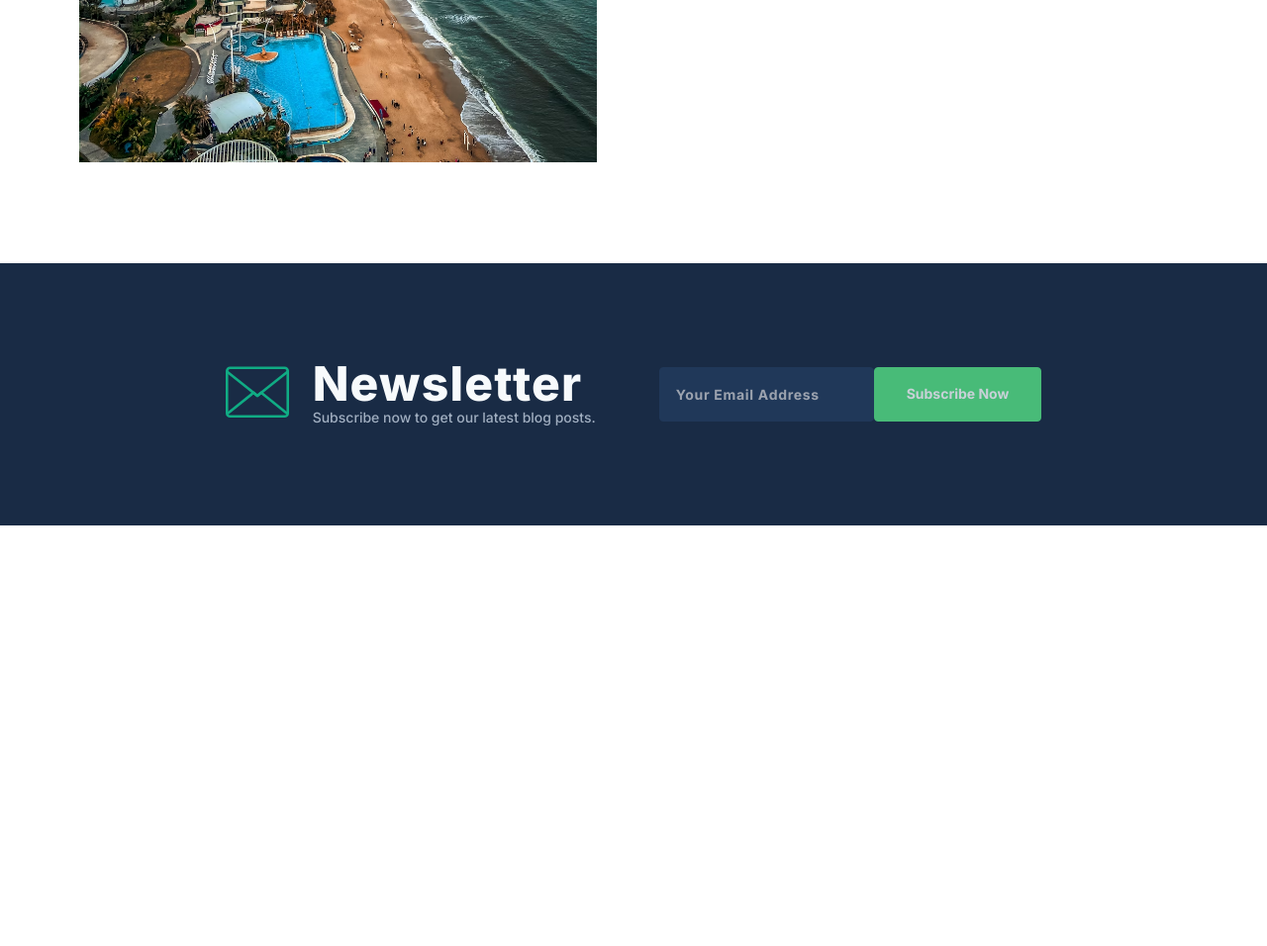
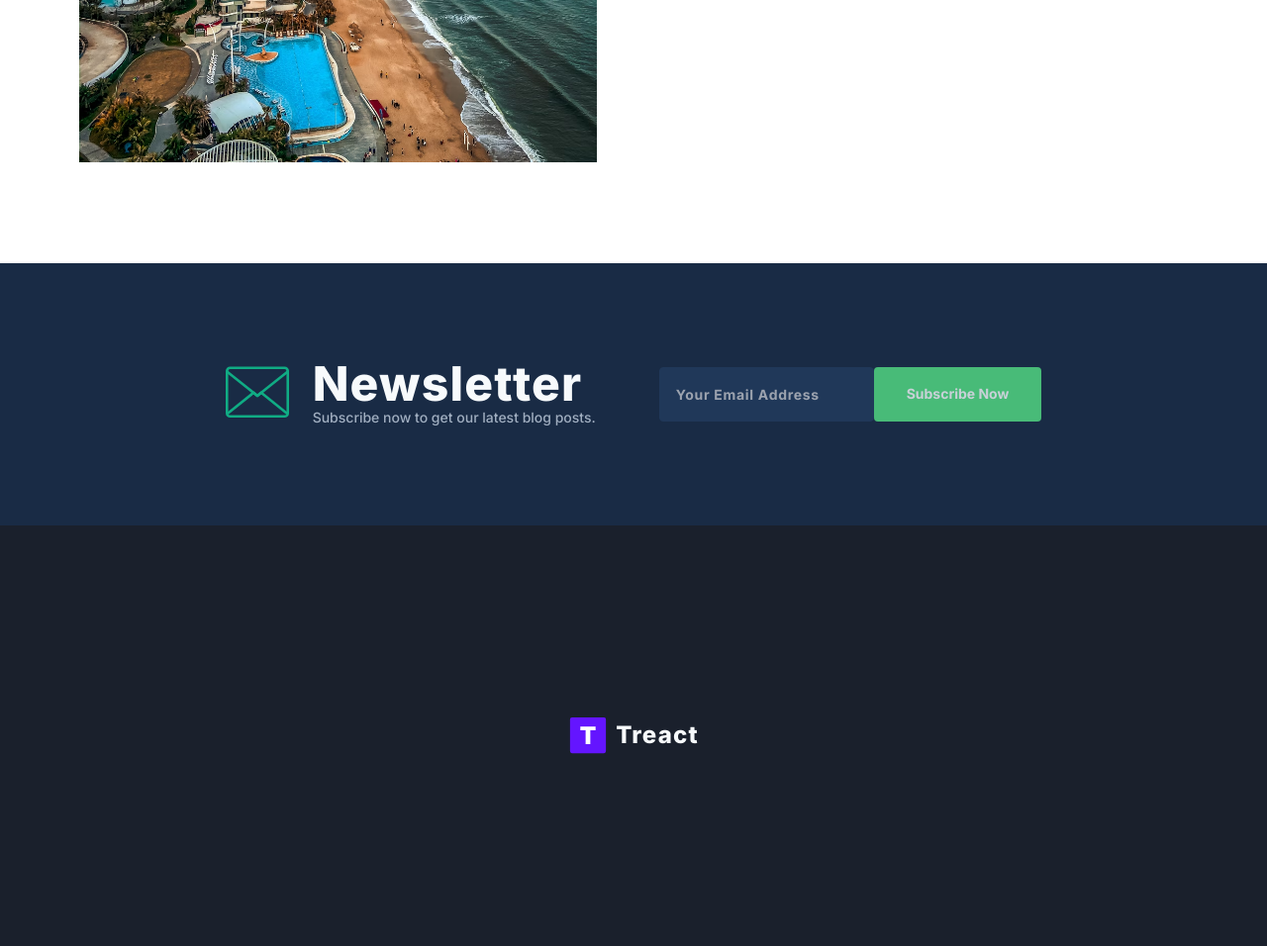
Before and after one commit to Max1irst/Tailwind-site, a website: page index.html in a window 1280 px wide. Shown: the part 5705-6661 px from the top of the page at 99% size. Before the commit the page ends 6236 px from the top, so only its background shows below. Drawn offline with Linux system fonts and the light colour scheme.

Commit message:
footer second block

```diff
--- a/index.html
+++ b/index.html
@@ -573,8 +573,15 @@
             <div>
                 <form class="flex font-bold text-sm">
                     <input class="w-[13.56rem] h-[3.44rem] pl-4 bg-[#203859] rounded tracking-wider border border-[#203859] text-[#edf2f7] focus:bg-[#40659a] transition-all" type="email" name="newsletter" placeholder="Your Email Address">
-                    <button class="w-[10.60rem] h-[3.44rem] text-center bg-[#48bb78] text-[#c8d1d7] border border-[#48bb78] rounded hover:bg-[#327d51] transition-all" type="submit">Subscribe Now</button>
+                    <button class="w-[10.60rem] h-[3.44rem] text-center bg-[#48bb78] text-[#c8d1d7] border border-[#48bb78] rounded hover:bg-[#327d51] border-none transition-all" type="submit">Subscribe Now</button>
                 </form>
+            </div>
+        </section>
+        <section class="flex justify-center items-center h-[26.56rem] w-full bg-[#1a202c]">
+            <div class="flex flex-row items-center gap-2">
+                <img class="w-[2.5rem] border-0 border-solid border-[#e5e7eb]" src="./images/icons/logo.svg"
+                    alt="logo">
+                <h5 class="text-2xl font-black tracking-wider text-[#f7fafc]">Treact</h5>
             </div>
         </section>
     </footer>
```
Also changed, not shown: dist/output.css.
